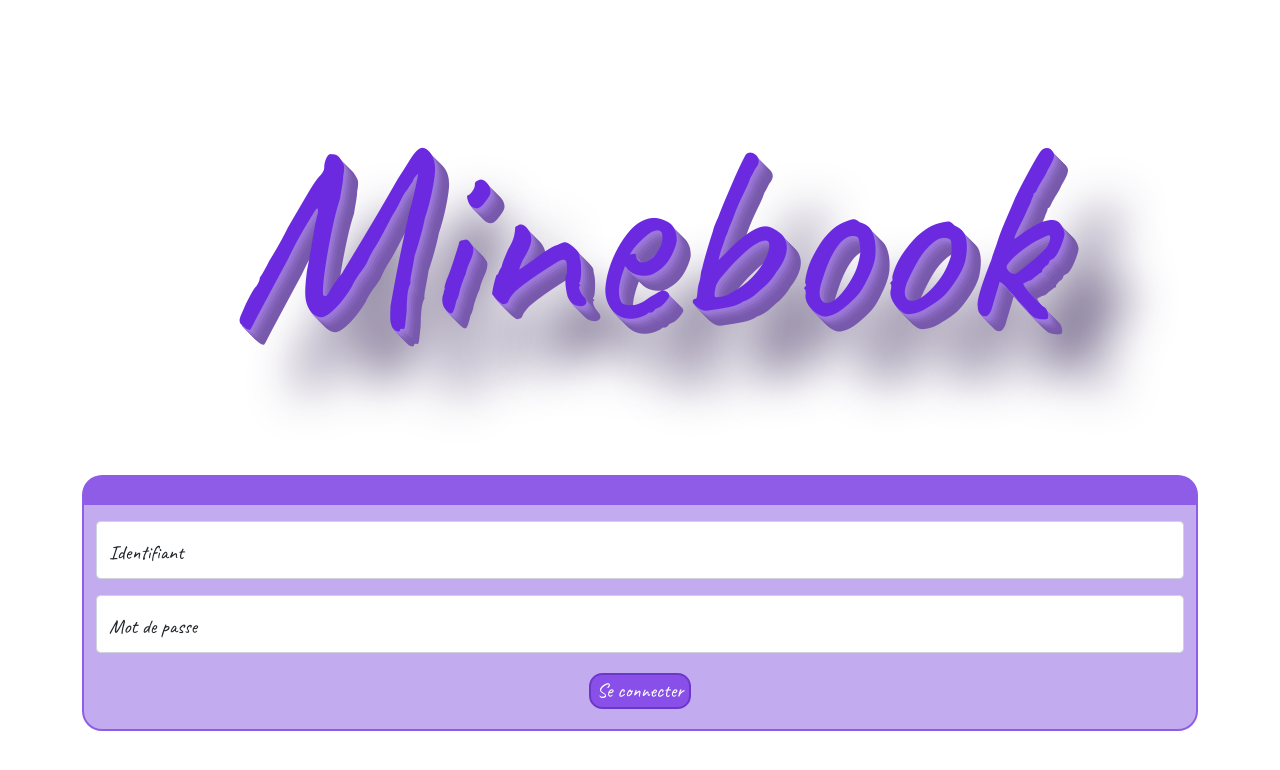
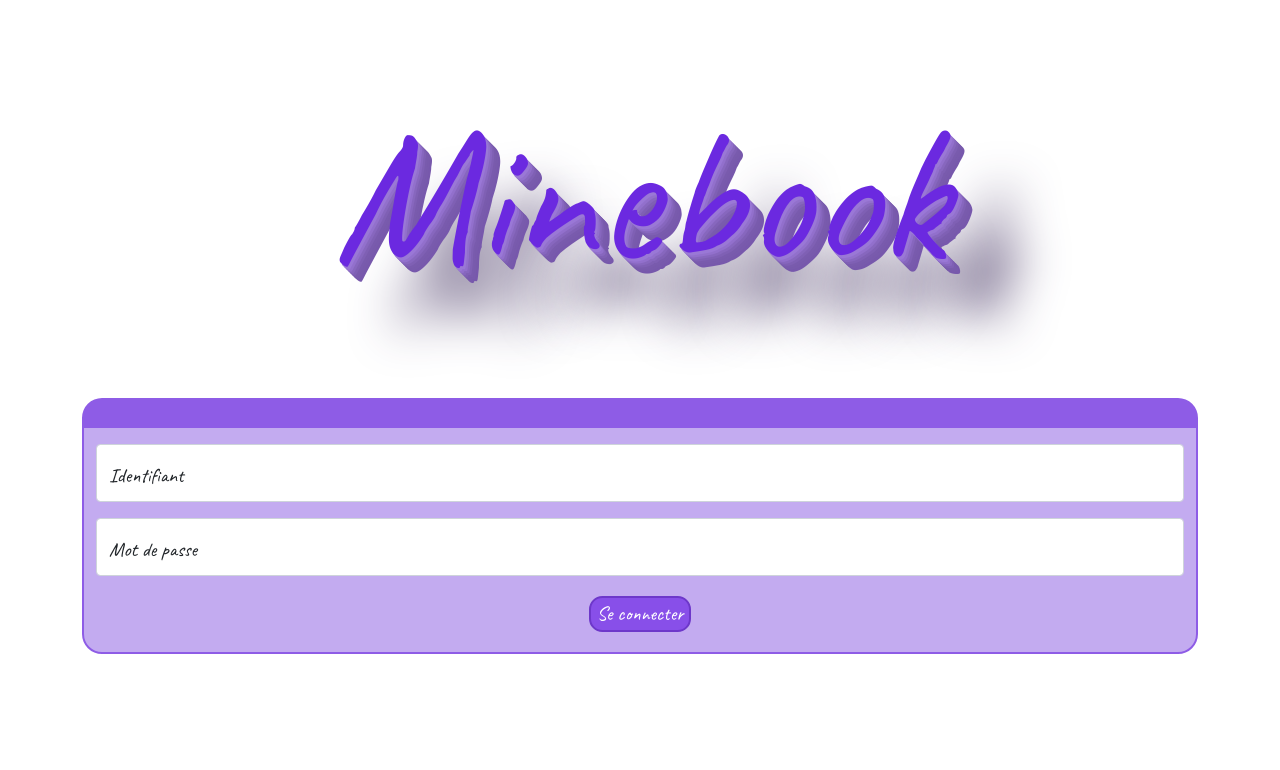
Before and after one commit to Camvinel/Minebook, a Next.js app: page / in a window 1280 px wide. Shown: the top 770 px of the page. Built offline with nearby package versions, Linux system fonts and the light colour scheme.

Commit message:
Update globals.css

```diff
--- a/styles/globals.css
+++ b/styles/globals.css
@@ -73,7 +73,7 @@ input {
 
 #formTitle
 {
-  font-size: 20vw;
+  font-size: 15vw;
   text-shadow: 2px 3px   #9a78d6,
                4px 5px   #9270cc,
                6px 7px   #8767be,
```
